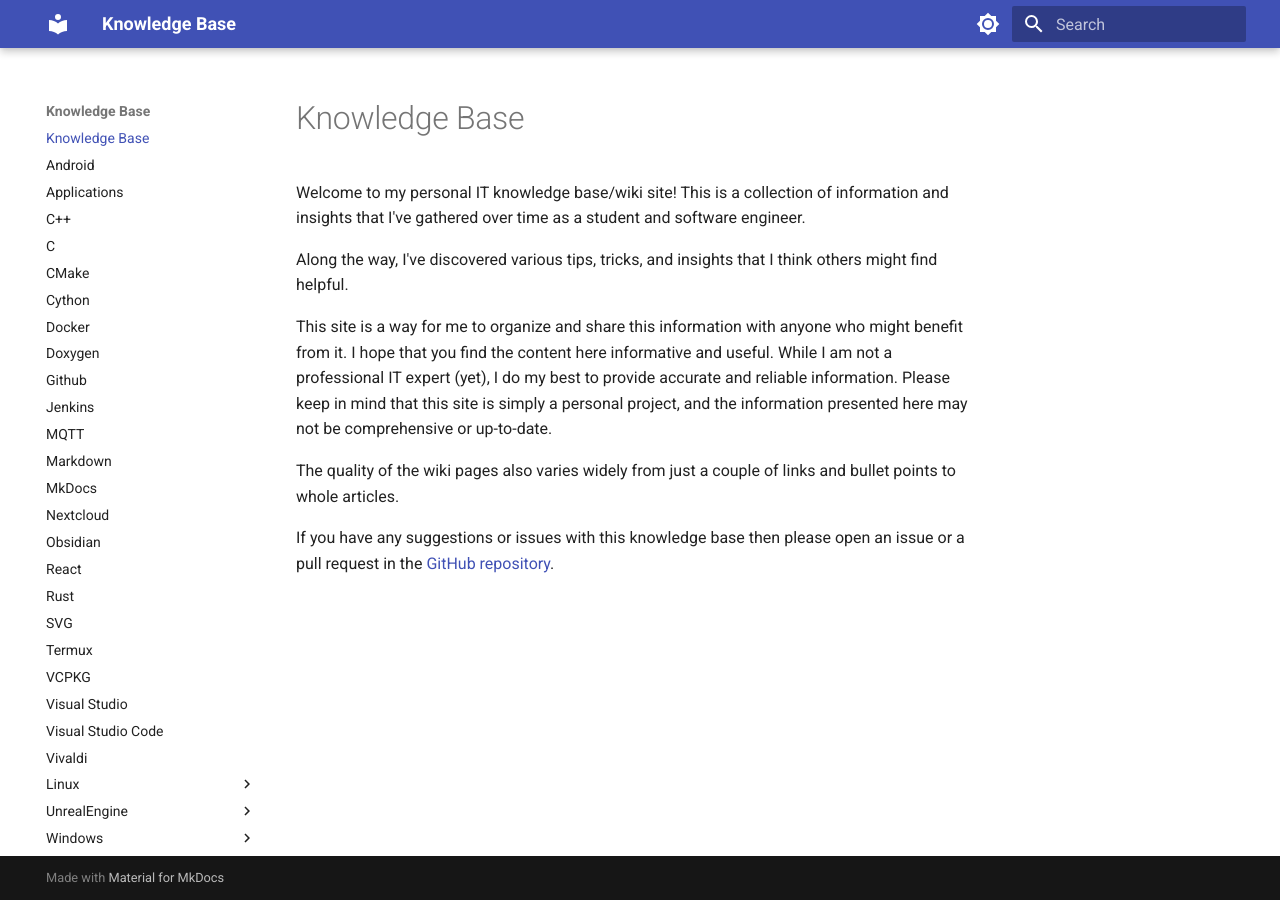
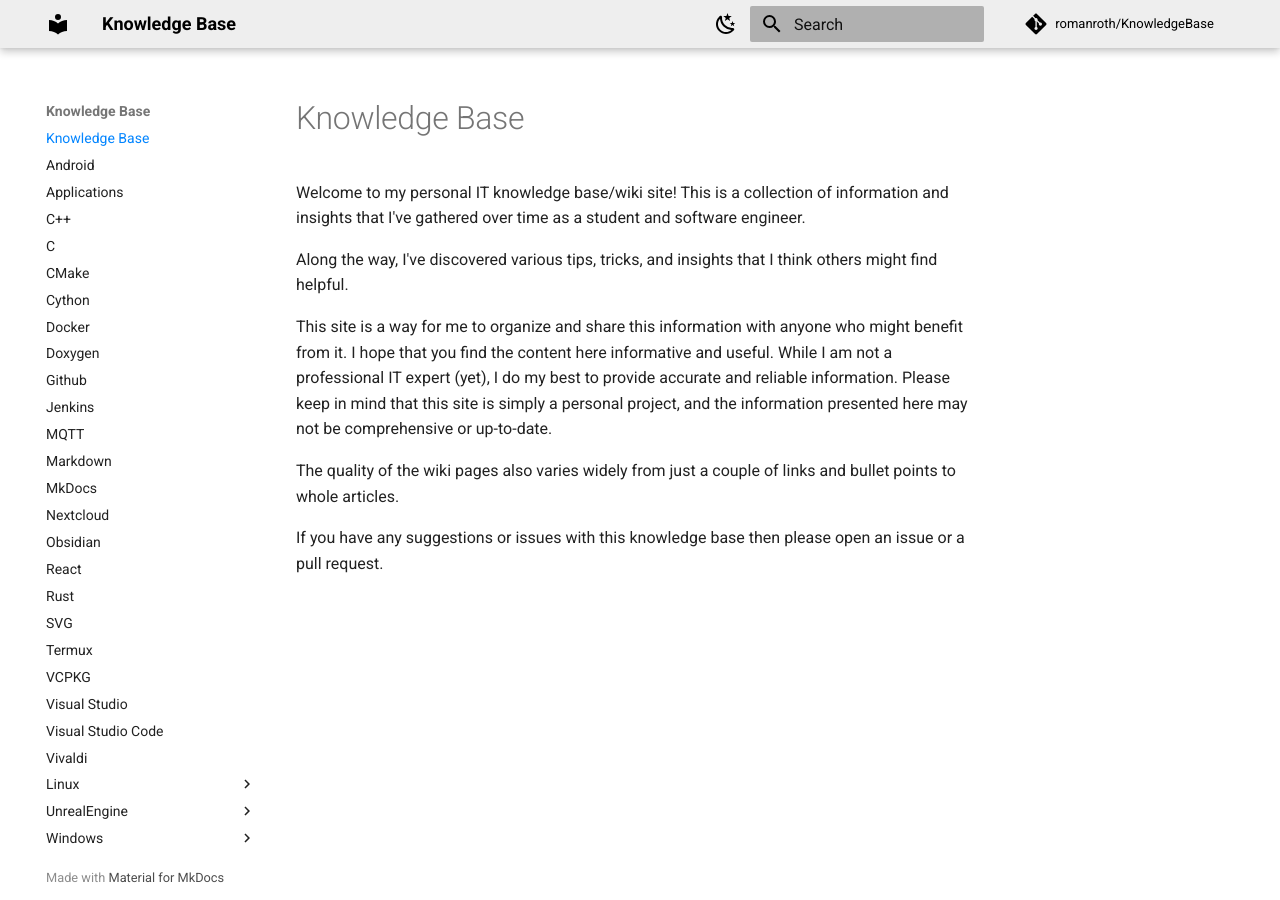
Before and after one commit to romanroth/KnowledgeBase, an MkDocs documentation site: the page built from Docs/index.md, in a window 1280 px wide. Built offline with MkDocs 1.6.1 and Material for MkDocs 9.7.7, drawn with Linux system fonts in a browser that asks for light colours; comment, search, counter and statistics services are not loaded.

Commit message:
Improved site dark and light theme.

```diff
--- a/Docs/index.md
+++ b/Docs/index.md
@@ -8,4 +8,4 @@ This site is a way for me to organize and share this information with anyone who
 
 The quality of the wiki pages also varies widely from just a couple of links and bullet points to whole articles.
 
-If you have any suggestions or issues with this knowledge base then please open an issue or a pull request in the [GitHub repository](https://github.com/romanroth/KnowledgeBase).
+If you have any suggestions or issues with this knowledge base then please open an issue or a pull request.
--- a/Docs/stylesheets/extra.css
+++ b/Docs/stylesheets/extra.css
@@ -1,26 +1,117 @@
 /*Light Theme*/
 [data-md-color-scheme="light"] {
-    /* --md-primary-fg-color: #00A6A6;
-    --md-primary-bg-color: #000000;
-    --md-default-bg-color: #FFFFFF;
-    --md-typeset-color: #FFFFFF; */
+        /*Primary color shades*/
+        --md-primary-fg-color: #EEEEEE;
+        --md-primary-fg-color--light: #FFFFFF;
+        --md-primary-fg-color--dark: #DDDDDD;
+        --md-primary-bg-color: #000000;
+        --md-primary-bg-color--light: #101010;
+
+        /*Accent color shades*/
+        --md-accent-fg-color: #0084ff;
+        --md-accent-fg-color--transparent: rgb(0, 132, 255, 0.1);
+        /*--md-accent-bg-color:;*/
+        /*--md-accent-bg-color--light:;*/
+
+        /*Default color shades*/
+        --md-default-fg-color: hsla(0, 0%, 0%, 0.87);
+        --md-default-fg-color--light: hsla(0, 0%, 0%, 0.54);
+        --md-default-fg-color--lighter: hsla(0, 0%, 0%, 0.32);
+        --md-default-fg-color--lightest: hsla(0, 0%, 0%, 0.07);
+        --md-default-bg-color: hsla(0, 0%, 100%, 1);
+        --md-default-bg-color--light: hsla(0, 0%, 100%, 0.7);
+        --md-default-bg-color--lighter: hsla(0, 0%, 100%, 0.3);
+        --md-default-bg-color--lightest: hsla(0, 0%, 100%, 0.12);
+
+        /*Code color shades*/
+        --md-code-fg-color: #FFFFFF;
+        --md-code-bg-color: #1E1E1E;
+
+        /*Code highlighting color shades*/
+        /*--md-code-hl-color:;*/
+        --md-code-hl-number-color: #B5CEA8;
+        --md-code-hl-special-color: #9B9B9B;
+        --md-code-hl-function-color: #DCDCAA;
+        --md-code-hl-constant-color: #C586C0;
+        --md-code-hl-keyword-color: #569CD6;
+        --md-code-hl-string-color: #CE9178;
+        --md-code-hl-name-color: #9CDCFE;
+        --md-code-hl-operator-color: #D4D4D4;
+        --md-code-hl-punctuation-color: #D4D4D4;
+        --md-code-hl-comment-color: #6A9955;
+        --md-code-hl-generic-color: #FF0000;
+        --md-code-hl-variable-color: #9CDCFE;
+
+        /*Typeset color shades*/
+        --md-typeset-color: var(--md-default-fg-color);
+
+        /*Typeset `a` color shades*/
+        --md-typeset-a-color: #0084FF;
+
+        /*Typeset `mark` color shades*/
+        /*--md-typeset-mark-color:;*/
+
+        /*Typeset `del` and `ins` color shades*/
+        --md-typeset-del-color: hsla(6, 90%, 60%, 0.15);
+        --md-typeset-ins-color: hsla(150, 90%, 44%, 0.15);
+
+        /*Typeset `kbd` color shades*/
+        --md-typeset-kbd-color: hsla(0, 0%, 98%, 1);
+        --md-typeset-kbd-accent-color: hsla(0, 100%, 100%, 1);
+        --md-typeset-kbd-border-color: hsla(0, 0%, 72%, 1);
+
+        /*Typeset `table` color shades*/
+        --md-typeset-table-color: hsla(0, 0%, 0%, 0.12);
+        --md-typeset-table-color--light: hsla(0, 0%, 0%, 0.035);
+
+        /*Admonition color shades*/
+        --md-admonition-fg-color: var(--md-default-fg-color);
+        --md-admonition-bg-color: var(--md-default-bg-color);
+
+        /*Warning color shades*/
+        --md-warning-fg-color: hsla(0, 0%, 0%, 0.87);
+        --md-warning-bg-color: hsla(60, 100%, 80%, 1);
+
+        /*Footer color shades*/
+        --md-footer-fg-color: hsla(0, 0%, 0%, 1);
+        --md-footer-fg-color--light: hsla(0, 0%, 0%, 0.7);
+        --md-footer-fg-color--lighter: hsla(0, 0%, 0%, 0.45);
+        --md-footer-bg-color: hsla(0, 0%, 100%, 0.87);
+        --md-footer-bg-color--dark: hsla(0, 0%, 100%, 0.32);
 }
 
 /*Dark Theme*/
 [data-md-color-scheme="dark"] {
-    /* --md-primary-fg-color: #00FAFA;
-    --md-primary-bg-color: #FFFFFF;
-    --md-default-bg-color: #202020;
-    --md-typeset-color: #FFFFFF;
-    --md-default-fg-color--light: #FFFFFF;
-    --md-typeset-a-color: #00AEFF;
+    /*Primary color shades*/
+    --md-primary-fg-color: #202020;
+    --md-primary-fg-color--light: #303030;
+    --md-primary-fg-color--dark: #101010;
+    --md-primary-bg-color: #EEEEEE;
+    --md-primary-bg-color--light: #FFFFFF;
 
+    /*Accent color shades*/
+    --md-accent-fg-color: #0084ff;
+    --md-accent-fg-color--transparent: rgb(0, 132, 255, 0.1);
+    /*--md-accent-bg-color:;*/
+    /*--md-accent-bg-color--light:;*/
 
+    /*Default color shades*/
+    --md-default-fg-color: hsla(0, 0%, 100%, 0.87);
+    --md-default-fg-color--light: hsla(0, 0%, 100%, 0.54);
+    --md-default-fg-color--lighter: hsla(0, 0%, 100%, 0.32);
+    --md-default-fg-color--lightest: hsla(0, 0%, 100%, 0.07);
+    --md-default-bg-color: hsla(0, 0%, 15%, 1);
+    --md-default-bg-color--light: hsla(0, 0%, 15%, 0.7);
+    --md-default-bg-color--lighter: hsla(0, 0%, 15%, 0.3);
+    --md-default-bg-color--lightest: hsla(0, 0%, 15%, 0.12);
 
+    /*Code color shades*/
     --md-code-fg-color: #FFFFFF;
-    --md-code-bg-color: #1E1E1E; */
-    /* --md-code-hl-color: ; */
-    /* --md-code-hl-number-color: #B5CEA8;
+    --md-code-bg-color: #1E1E1E;
+
+    /*Code highlighting color shades*/
+    /*--md-code-hl-color:;*/
+    --md-code-hl-number-color: #B5CEA8;
     --md-code-hl-special-color: #9B9B9B;
     --md-code-hl-function-color: #DCDCAA;
     --md-code-hl-constant-color: #C586C0;
@@ -31,5 +122,42 @@
     --md-code-hl-punctuation-color: #D4D4D4;
     --md-code-hl-comment-color: #6A9955;
     --md-code-hl-generic-color: #FF0000;
-    --md-code-hl-variable-color: #9CDCFE; */
+    --md-code-hl-variable-color: #9CDCFE;
+
+    /*Typeset color shades*/
+    --md-typeset-color: var(--md-default-fg-color);
+
+    /*Typeset `a` color shades*/
+    --md-typeset-a-color: #0084FF;
+
+    /*Typeset `mark` color shades*/
+    /*--md-typeset-mark-color:;*/
+
+    /*Typeset `del` and `ins` color shades*/
+    --md-typeset-del-color: hsla(6, 90%, 60%, 0.15);
+    --md-typeset-ins-color: hsla(150, 90%, 44%, 0.15);
+
+    /*Typeset `kbd` color shades*/
+    --md-typeset-kbd-color: hsla(0, 0%, 98%, 1);
+    --md-typeset-kbd-accent-color: hsla(0, 100%, 100%, 1);
+    --md-typeset-kbd-border-color: hsla(0, 0%, 72%, 1);
+
+    /*Typeset `table` color shades*/
+    --md-typeset-table-color: hsla(0, 0%, 0%, 0.12);
+    --md-typeset-table-color--light: hsla(0, 0%, 0%, 0.035);
+
+    /*Admonition color shades*/
+    --md-admonition-fg-color: var(--md-default-fg-color);
+    --md-admonition-bg-color: var(--md-default-bg-color);
+
+    /*Warning color shades*/
+    --md-warning-fg-color: hsla(0, 0%, 0%, 0.87);
+    --md-warning-bg-color: hsla(60, 100%, 80%, 1);
+
+    /*Footer color shades*/
+    --md-footer-fg-color: hsla(0, 0%, 100%, 1);
+    --md-footer-fg-color--light: hsla(0, 0%, 100%, 0.7);
+    --md-footer-fg-color--lighter: hsla(0, 0%, 100%, 0.45);
+    --md-footer-bg-color: hsla(0, 0%, 0%, 0.87);
+    --md-footer-bg-color--dark: hsla(0, 0%, 0%, 0.32);
 }
--- a/mkdocs.yml
+++ b/mkdocs.yml
@@ -1,8 +1,10 @@
 site_name: Knowledge Base
 site_url: https://wiki.romanroth.net
+repo_url: https://github.com/romanroth/KnowledgeBase
+repo_name: romanroth/KnowledgeBase
 docs_dir: Docs
-#extra_css:
-  #- stylesheets/extra.css
+extra_css:
+  - stylesheets/extra.css
 markdown_extensions:
   - pymdownx.highlight:
       anchor_linenums: true
@@ -11,20 +13,14 @@ markdown_extensions:
   - pymdownx.superfences
 theme:
   name: material
-  theme:
+  icon:
+    repo: fontawesome/brands/git-alt
   palette:
-    # Palette toggle for light mode
     - scheme: light
-      # primary: orange
-      # accent: orange
       toggle:
-        icon: material/brightness-7
+        icon: material/weather-night
         name: Switch to dark mode
-
-    # Palette toggle for dark mode
     - scheme: dark
-      # primary: orange
-      # accent: orange
       toggle:
-        icon: material/brightness-4
+        icon: material/weather-sunny
         name: Switch to light mode
```
